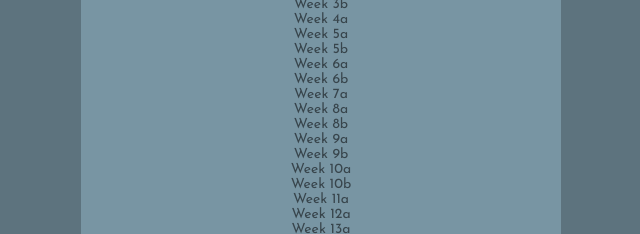
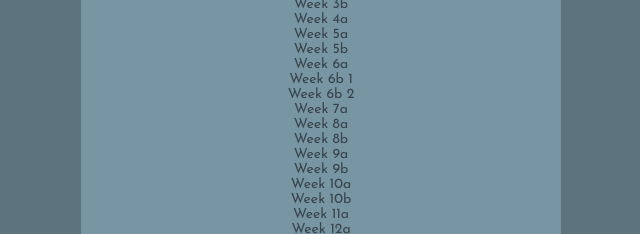
Before and after one commit to mgc7998/igme230, a plain HTML site: page index.html in a window 1280 px wide. Shown: the part 543-777 px from the top of the page, 327-967 px from the left. Drawn offline with Linux system fonts and the light colour scheme; a web font is replaced by a local one.

Commit message:
6b 1 done

```diff
--- a/index.html
+++ b/index.html
@@ -25,7 +25,8 @@
                     <li><a href="https://mgc7998.github.io/igme230/week5a/sample.html" target="_blank"></a>Week 5a</li>
                     <li><a href="https://paper.dropbox.com/doc/Design-Documentation--ANyWZpPZ4sUmqbb~nts2lyFUAg-dM1peiymZV6akGP7uIVDK" target="_blank"></a>Week 5b</li>
                     <li><a href="https://mgc7998.github.io/igme230/week6a/holygrail.html" target="_blank"></a>Week 6a</li>
-                    <li><a></a>Week 6b</li>
+                    <li><a href="https://mgc7998.github.io/igme230/week6b/holygrail-grid.html" target="_blank"></a>Week 6b 1</li>
+                    <li><a href="" target="_blank"></a>Week 6b 2</li>
                     <li><a></a>Week 7a</li>
                     <li><a></a>Week 8a</li>
                     <li><a></a>Week 8b</li>
```
